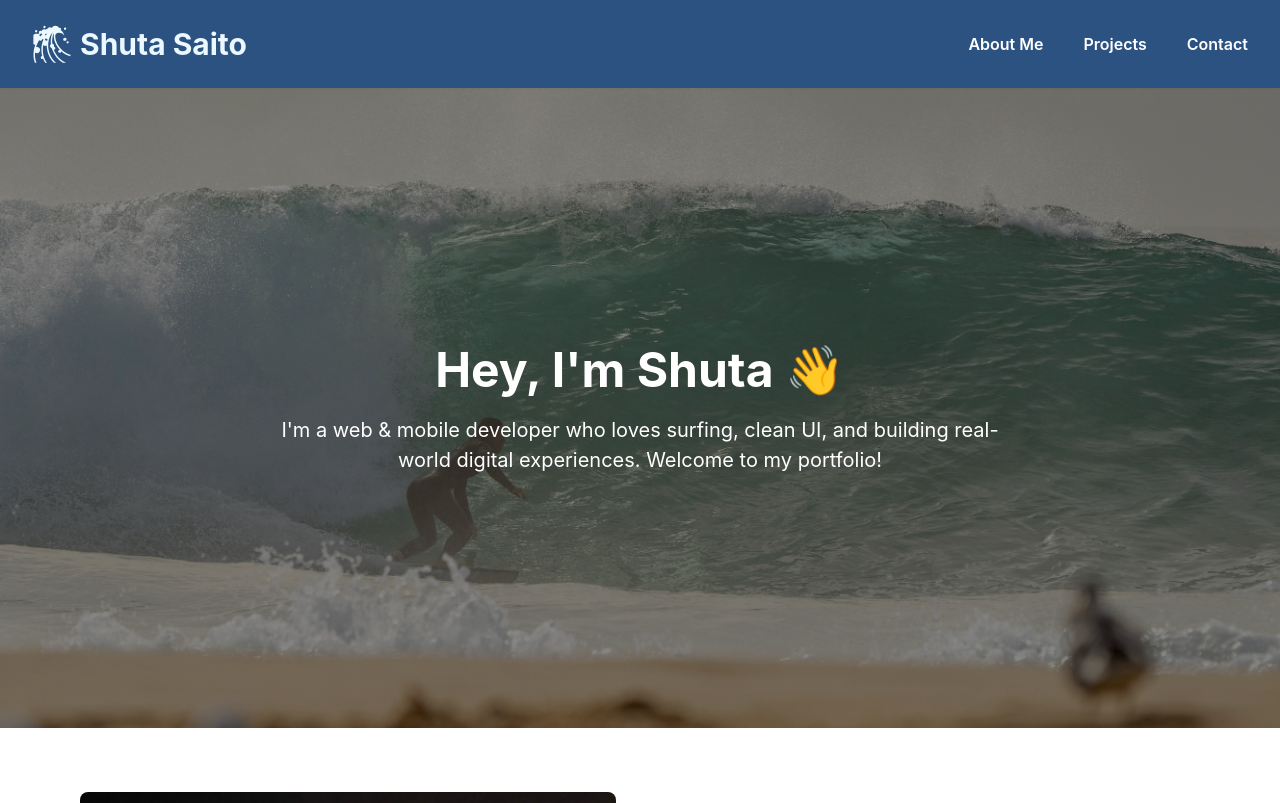
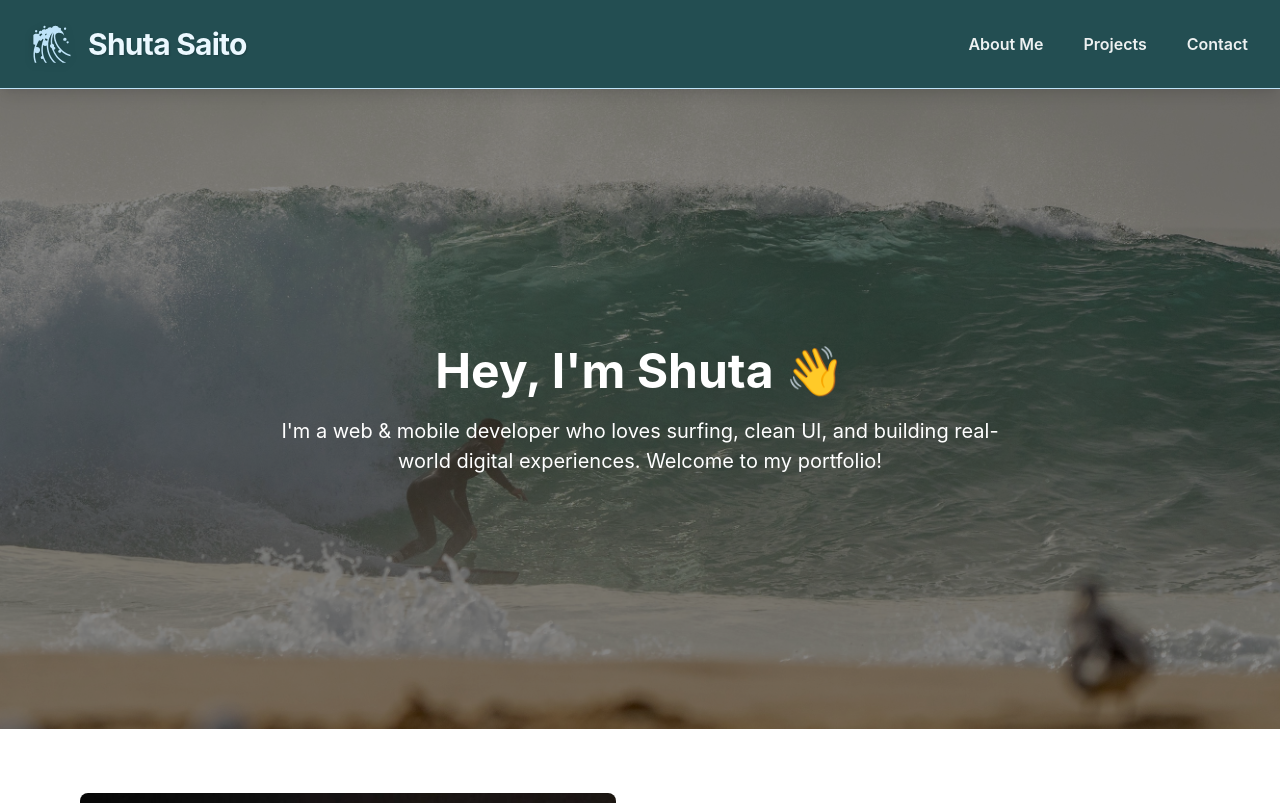
Before and after one commit to shuuta1005/shuta-saito-portfolio, a Next.js app: page / in a window 1280 px wide. Shown: the top 803 px of the page. Built offline with nearby package versions, Linux system fonts and the light colour scheme.

Commit message:
Update headers

```diff
--- a/src/app/surfing/page.tsx
+++ b/src/app/surfing/page.tsx
@@ -28,7 +28,7 @@ const surfGallery = [
     caption: "A fun day on the Northern Beaches",
   },
   {
-    src: "/images/beach1.JPG",
+    src: "/images/beach1.jpg",
     caption: "Just another day at my local — The Bra",
   },
 ];
--- a/src/components/Header.tsx
+++ b/src/components/Header.tsx
@@ -1,54 +1,100 @@
 "use client";
 
-import { Box, Flex, Heading, HStack, Link, Icon } from "@chakra-ui/react";
+import {
+  Box,
+  Flex,
+  Heading,
+  HStack,
+  Link,
+  Icon,
+  Tooltip,
+  useBreakpointValue,
+} from "@chakra-ui/react";
 import { GiWaveCrest } from "react-icons/gi";
+import NextLink from "next/link";
 
 export default function Header() {
+  const showNavLinks = useBreakpointValue({ base: false, md: true });
+
   return (
     <Box
       as="header"
-      bg="blue.700"
       px={8}
       py={6}
-      shadow="sm"
+      shadow="lg"
       position="sticky"
       top={0}
       zIndex={10}
+      borderBottom="1px"
+      borderColor="blue.100"
+      backgroundColor="teal.800"
     >
-      <Flex align="center" justify="space-between">
-        <Flex align="center" gap={2}>
-          <Icon as={GiWaveCrest} boxSize={10} color="blue.50" />
-          <Heading size="lg" fontWeight="bold" color="blue.50">
+      <Flex
+        align="center"
+        justify="space-between"
+        maxW="container.xl"
+        mx="auto"
+      >
+        <Flex align="center" gap={4}>
+          <Tooltip label="Shuta Saito's Portfolio" hasArrow>
+            <Icon
+              as={GiWaveCrest}
+              boxSize={10}
+              color="blue.100"
+              filter="drop-shadow(0 2px 4px rgba(0,0,0,0.2))"
+              transition="all 0.3s ease"
+              _hover={{
+                transform: "rotate(10deg) scale(1.1)",
+                color: "blue.50",
+              }}
+            />
+          </Tooltip>
+          <Heading
+            size="lg"
+            fontWeight="bold"
+            color="blue.50"
+            letterSpacing="tight"
+            textShadow="1px 1px 2px rgba(0,0,0,0.2)"
+          >
             Shuta Saito
           </Heading>
         </Flex>
 
+        {showNavLinks && (
           <HStack spacing={10}>
+            {[
+              { href: "#about", label: "About Me" },
+              { href: "#projects", label: "Projects" },
+              { href: "#contact", label: "Contact" },
+            ].map((item) => (
               <Link
+                key={item.href}
+                as={NextLink}
+                href={item.href}
                 fontWeight="semibold"
-            color="white"
-            _hover={{ color: "blue.100" }}
-            href="#about"
+                color="whiteAlpha.900"
+                position="relative"
+                _hover={{
+                  color: "blue.100",
+                  textDecoration: "none",
+                }}
+                _after={{
+                  content: '""',
+                  position: "absolute",
+                  width: "0%",
+                  height: "2px",
+                  bottom: "-4px",
+                  left: "50%",
+                  transform: "translateX(-50%)",
+                  bg: "blue.100",
+                  transition: "width 0.3s ease",
+                }}
               >
-            About Me
+                {item.label}
               </Link>
-          <Link
-            fontWeight="semibold"
-            color="white"
-            _hover={{ color: "blue.100" }}
-            href="#projects"
-          >
-            Projects
-          </Link>
-          <Link
-            fontWeight="semibold"
-            color="white"
-            _hover={{ color: "blue.100" }}
-            href="#contact"
-          >
-            Contact
-          </Link>
+            ))}
           </HStack>
+        )}
       </Flex>
     </Box>
   );
```
Also changed, not shown: src/components/LifestyleHeader.tsx (+30 -9 lines). Lines whose indentation alone changed are shown as unchanged.
